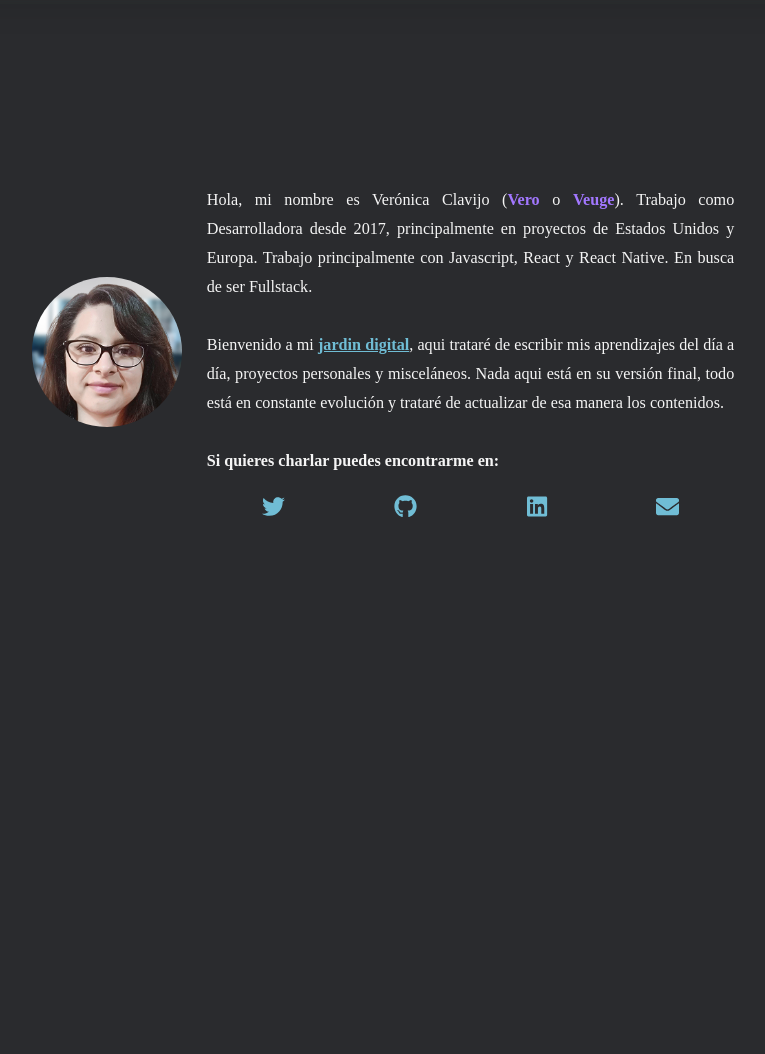
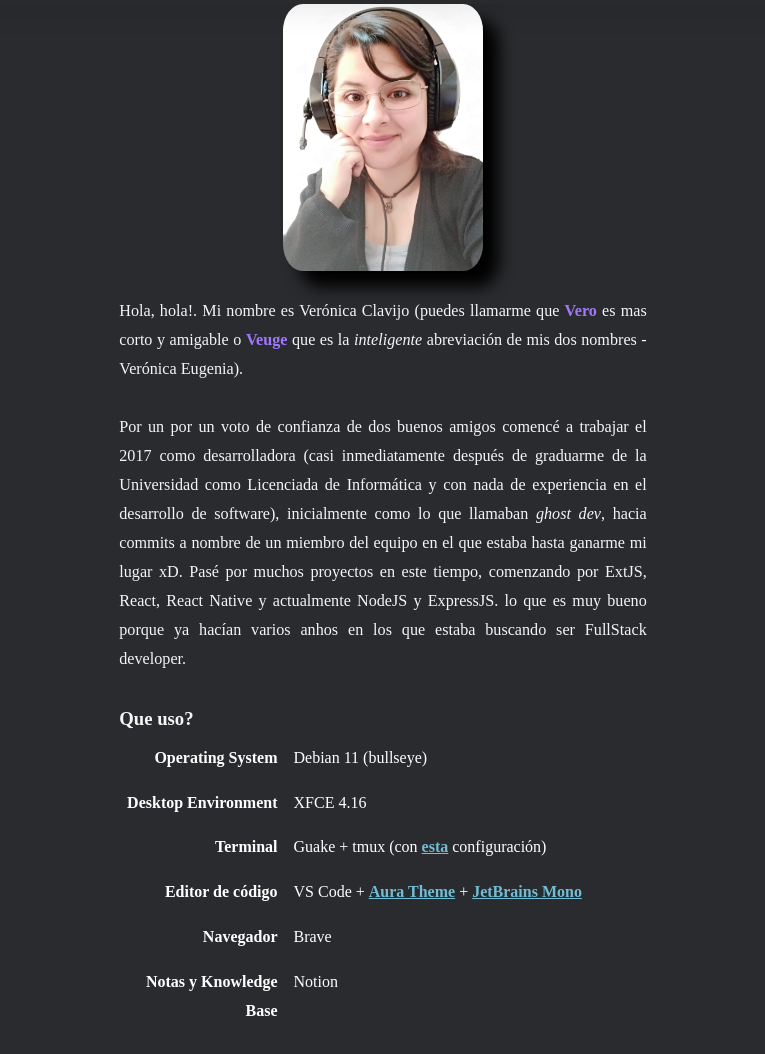
Before and after one commit to Veuge/veronica-clavijo, a Gatsby site: page /whoami in a window 1280 px wide. Shown: the part 74-1128 px from the top of the page, without its empty margins (257-1022 px from the left). Before the commit the page ends 800 px from the top, so only its background shows below. Built offline with nearby package versions, Linux system fonts and the light colour scheme; Gatsby itself is replaced by a stand-in of ours.

Commit message:
6. Who am i section completed.

```diff
--- a/src/components/info/info.module.scss
+++ b/src/components/info/info.module.scss
@@ -9,6 +9,7 @@
   border: 2px solid var(--lavanda);
   text-align: center;
   margin-block-end: 10px;
+  border-radius: 10px;
 
   .contactContainer {
     display: flex;
--- a/src/components/presentation/Presentation.jsx
+++ b/src/components/presentation/Presentation.jsx
@@ -43,6 +43,7 @@ const Presentation = () => {
           image={getImage(file)}
           alt={'hey'}
           loading="lazy"
+          className={classNames.avatar}
           style={{ borderRadius: '50%' }}
         />
       </div>
--- /dev/null
+++ b/src/components/presentation/PresentationExtended.jsx
@@ -0,0 +1,63 @@
+import React from 'react';
+import { graphql, useStaticQuery } from "gatsby";
+import { GatsbyImage, getImage } from 'gatsby-plugin-image';
+
+import * as classNames from './presentation.module.scss';
+
+const PresentationExtended = () => {
+  const { file } = useStaticQuery(graphql`
+    query PresentationExtendedQuery {
+      file(relativePath: {eq: "profile3.jpg"}) {
+        childImageSharp {
+          gatsbyImageData(
+            layout: CONSTRAINED
+            placeholder: DOMINANT_COLOR
+            formats: [AUTO, WEBP]
+            width: 200
+          )
+        }
+      }
+    }
+  `);
+
+  return (
+    <div className={classNames.container} style={{ flexDirection: 'column' }}>
+      <GatsbyImage
+        image={getImage(file)}
+        alt={'hey'}
+        loading="lazy"
+        className={classNames.profile}
+      />
+      <div className={classNames.content}>
+        <p>Hola, hola!. Mi nombre es Verónica Clavijo (puedes llamarme que <span>Vero</span> es mas corto y amigable o <span>Veuge</span> que es la <i>inteligente</i> abreviación de mis dos nombres - Verónica Eugenia).</p>
+        <br/>
+        <p>Por un por un voto de confianza de dos buenos amigos comencé a trabajar el 2017 como desarrolladora (casi inmediatamente después de graduarme de la Universidad como Licenciada de Informática y con nada de experiencia en el desarrollo de software), inicialmente como lo que llamaban <i>ghost dev</i>, hacia commits a nombre de un miembro del equipo en el que estaba hasta ganarme mi lugar xD. Pasé por muchos proyectos en este tiempo, comenzando por ExtJS, React, React Native y actualmente NodeJS y ExpressJS. lo que es muy bueno porque ya hacían varios anhos en los que estaba buscando ser FullStack developer.</p>
+        <br/>
+        {/* <p>Fuera del trabajo estoy todavía encontrando lo que me gusta, definitivamente me gusta viajar, hacer caminatas. Paso mucho tiempo con mi familia, me encanta jugar y hablar con mis sobrinos, claramente tengo mis favoritos pero ellos no saben. En los años de colegio pase mas de 7 años bailando en un Ballet Folklórico que ocasionalmente hacía presentaciones de música contemporánea también, eso no terminó bien, pero el recuerdo queda y las fotos tambien.</p>
+        <br/> */
+        <h3>Que uso?</h3>}
+        <dl>
+          <dt>Operating System</dt>
+          <dd>Debian 11 (bullseye)</dd>
+
+          <dt>Desktop Environment</dt>
+          <dd>XFCE 4.16</dd>
+
+          <dt>Terminal</dt>
+          <dd>Guake + tmux (con <a href={'https://github.com/Veuge/Configuration-files/blob/master/tmux.conf'} target='_blank' rel="noreferrer">esta</a> configuración)</dd>
+
+          <dt>Editor de código</dt>
+          <dd>VS Code + <a href='https://github.com/daltonmenezes/aura-theme'>Aura Theme</a> + <a href="https://www.jetbrains.com/lp/mono/">JetBrains Mono</a></dd>
+
+          <dt>Navegador</dt>
+          <dd>Brave</dd>
+
+          <dt>Notas y Knowledge Base</dt>
+          <dd>Notion</dd>
+        </dl>
+      </div>
+    </div>
+  )
+}
+
+export default PresentationExtended;
--- a/src/components/presentation/presentation.module.scss
+++ b/src/components/presentation/presentation.module.scss
@@ -11,9 +11,21 @@
     margin-bottom: 25px;
   }
 
+  .avatar {
+    border-radius: 50%;
+    box-shadow: 1rem 1rem 1rem var(--plainBlack);
+  }
+
+  .profile {
+    border-radius: 10%;
+    box-shadow: 1rem 1rem 1rem var(--plainBlack);
+    margin-bottom: 25px;
+  }
+
   .content {
     max-width: 85%;
     line-height: 1.8;
+    margin-bottom: 30px;
 
     p {
       font-size: 1.01rem;
@@ -32,6 +44,69 @@
       -webkit-text-decoration-color: var(--blue);
       text-decoration-color: var(--blue);
     }
+
+    dt, dd {
+      color: white;
+    }
+
+    dt {
+      font-weight: bold;
+      text-align: right;
+      clear: left;
+      float: left;
+    }
+
+    dd {
+      padding: .5em 0;
+    }
+
+    dl {
+      width: 100%;
+      &:after {
+        content: "";
+        display: table;
+        clear: both;
+      }
+    }
+
+    dt, dd {
+      display: inline-block;
+      width: 30%;
+    }
+
+    dd {
+      width: 70%;
+      padding-left: 1em;
+      clear: right;
+    }
+
+    dd + dd {
+      float: right;
+      clear: both;
+    }
+
+    dt:first-child {
+      padding-top: .5em;
+    }
+
+    dd + dt {
+      clear: both;
+      padding-top:.5em;
+    }
+
+    dt + dt {
+      width: 100%;
+      float: none;
+      padding: 0 70% 0 0;
+    }
+
+    dt + dt + dd {
+      margin-top: -2em;
+    }
+
+    dt + dt + dd + dt {
+      margin-top: 2em;
+    }
   }
 
   .links {
@@ -47,7 +122,6 @@
         font-size: 23px;
       }
     }
-
   }
 }
 
--- a/src/pages/whoami.jsx
+++ b/src/pages/whoami.jsx
@@ -1,12 +1,12 @@
 import React from "react";
 import Layout from "../components/layout/Layout";
-import Presentation from "../components/presentation/Presentation";
+import PresentationExtended from "../components/presentation/PresentationExtended";
 import { WHOAMI } from "../helpers";
 
 const WhoAmIPage = () => {
   return (
     <Layout section={WHOAMI}>
-      <Presentation />
+      <PresentationExtended />
     </Layout>
   );
 }
```
Also changed, not shown: src/images/profile3.jpg (added), 1 other file.
